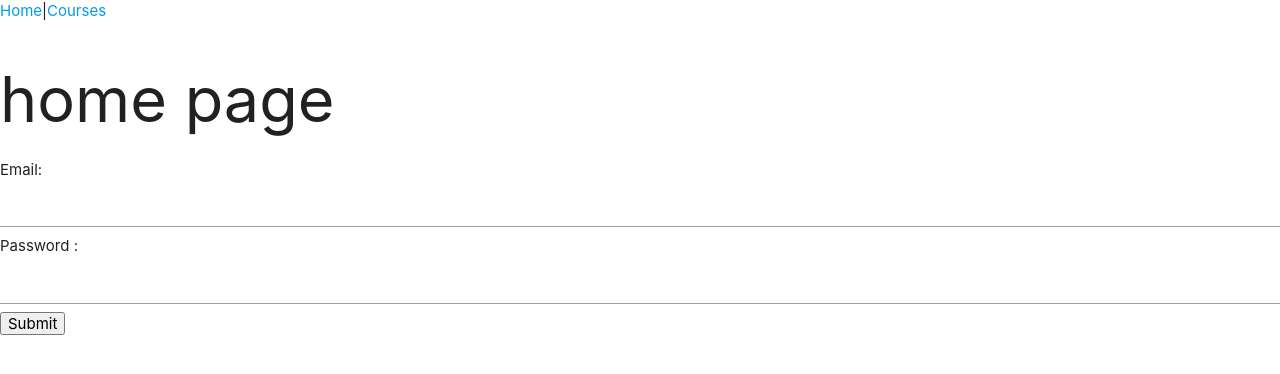
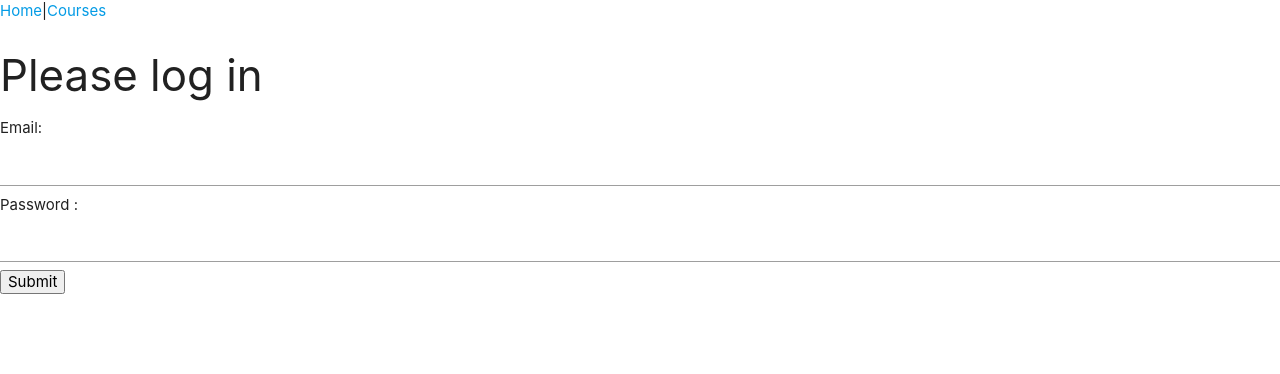
Before and after one commit to AgnePK/ca2-colleges, a React (Create React App) app: page / in a window 1280 px wide. Shown: the top 374 px of the page. Built offline with nearby package versions, Linux system fonts and the light colour scheme.

Commit message:
Show login page

```diff
--- a/src/pages/Home.js
+++ b/src/pages/Home.js
@@ -5,7 +5,7 @@ const Home = () => {
 	const { authenticated } = useAuth();
 	return (
 		<>
-			<h1>home page</h1>
+			<h3>Please log in</h3>
 			{!authenticated ? <LoginForm /> : <p>You are Logged in</p>}
 		</>
 	);
```
